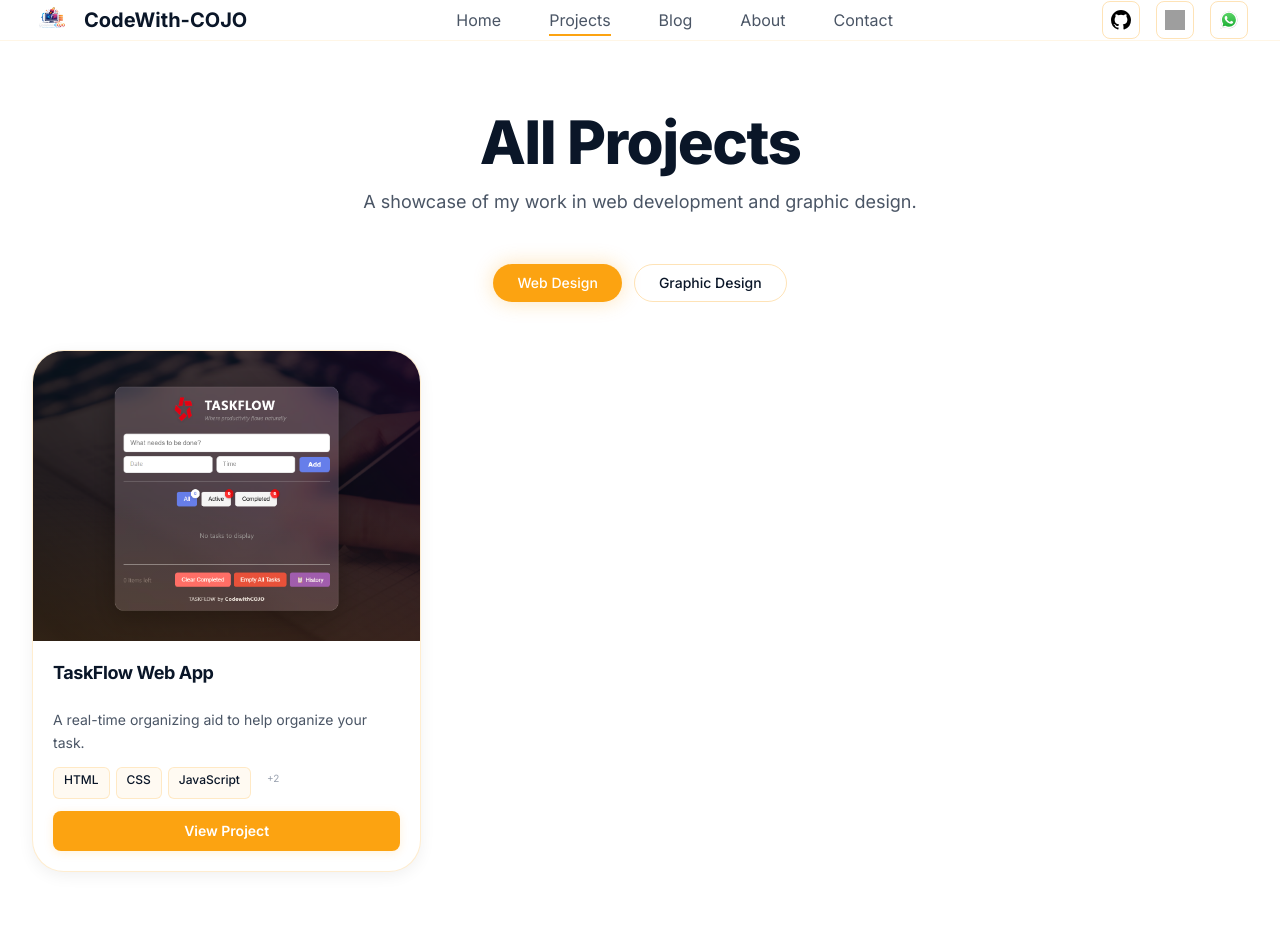
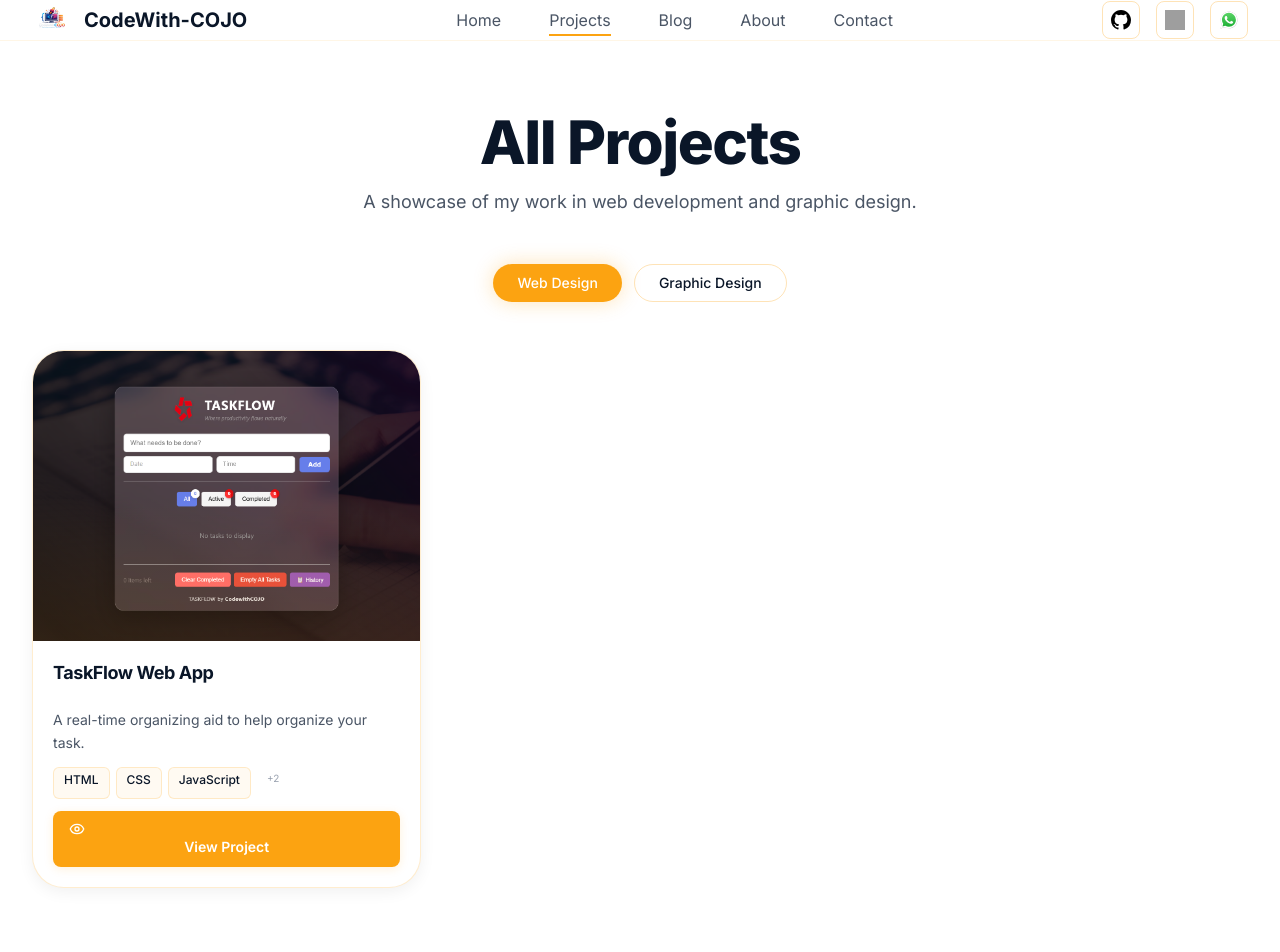
Before and after one commit to cojojunior/Portfolio, a React (Vite) app: page /projects in a window 1280 px wide. Shown: the top 952 px of the page. Built offline with nearby package versions, Linux system fonts and the light colour scheme; grey boxes are pictures that could not be loaded.

Commit message:
added new features

```diff
--- a/src/components/ProjectCard.tsx
+++ b/src/components/ProjectCard.tsx
@@ -1,12 +1,11 @@
 import { Project } from "@/types";
-import { Calendar } from "lucide-react";
+import { Calendar, Eye } from "lucide-react";
 
 interface ProjectCardProps {
   project: Project;
 }
 
 const ProjectCard = ({ project }: ProjectCardProps) => {
-  // Format date if available
   const formatDate = (dateString?: string) => {
     if (!dateString) return null;
     const date = new Date(dateString);
@@ -19,6 +18,21 @@ const ProjectCard = ({ project }: ProjectCardProps) => {
 
   const createdDate = formatDate(project.created_at);
 
+  // Determine the link to use
+  const getProjectLink = () => {
+    if (project.link && project.link !== "#") {
+      return project.link;
+    }
+    return project.image;
+  };
+
+  const handleViewProject = () => {
+    const link = getProjectLink();
+    if (link) {
+      window.open(link, "_blank");
+    }
+  };
+
   return (
     <div className="group rounded-lg sm:rounded-2xl overflow-hidden bg-white border border-golden/20 shadow-[0_4px_16px_rgba(0,0,0,0.06)] transition-all duration-300 hover:border-golden/50 hover:shadow-[0_8px_30px_rgba(252,163,17,0.12)] h-full flex flex-col">
       {/* Image */}
@@ -27,6 +41,9 @@ const ProjectCard = ({ project }: ProjectCardProps) => {
           src={project.image}
           alt={project.title}
           className="w-full h-full object-cover object-center transition-transform duration-700 ease-in-out group-hover:scale-110"
+          onError={(e) => {
+            (e.target as HTMLImageElement).src = "/img/placeholder.jpg";
+          }}
         />
         <div className="absolute inset-0 bg-gradient-to-b from-transparent via-transparent/10 to-golden/10 pointer-events-none transition-opacity duration-300 group-hover:opacity-0" />
       </div>
@@ -38,7 +55,7 @@ const ProjectCard = ({ project }: ProjectCardProps) => {
           {project.title}
         </h3>
 
-        {/* Created Date - New */}
+        {/* Created Date */}
         {createdDate && (
           <div className="flex items-center gap-1 text-gray-400 text-[5px] sm:text-xs mb-1 sm:mb-2">
             <Calendar size={10} className="sm:w-3 sm:h-3" />
@@ -67,16 +84,13 @@ const ProjectCard = ({ project }: ProjectCardProps) => {
           )}
         </div>
 
-        {/* Button */}
-        {project.link && project.link !== "#" && (
-          <a
-            href={project.link}
-            target="_blank"
-            rel="noopener noreferrer"
-            className="inline-block w-full text-center px-1.5 sm:px-4 py-1 sm:py-2.5 bg-golden text-white font-semibold rounded-lg text-[6px] sm:text-xs md:text-sm transition-all duration-300 hover:bg-golden-dark hover:-translate-y-0.5 hover:shadow-[0_4px_15px_rgba(252,163,17,0.25)] shadow-[0_2px_10px_rgba(252,163,17,0.15)] mt-auto">
-            View Project
-          </a>
-        )}
+        {/* View Project Button - Always visible */}
+        <button
+          onClick={handleViewProject}
+          className="inline-block w-full text-center px-1.5 sm:px-4 py-1 sm:py-2.5 bg-golden text-white font-semibold rounded-lg text-[6px] sm:text-xs md:text-sm transition-all duration-300 hover:bg-golden-dark hover:-translate-y-0.5 hover:shadow-[0_4px_15px_rgba(252,163,17,0.25)] shadow-[0_2px_10px_rgba(252,163,17,0.15)] mt-auto flex items-center justify-center gap-1.5">
+          <Eye size={14} className="w-3 h-3 sm:w-4 sm:h-4" />
+          View Project
+        </button>
       </div>
     </div>
   );
```
